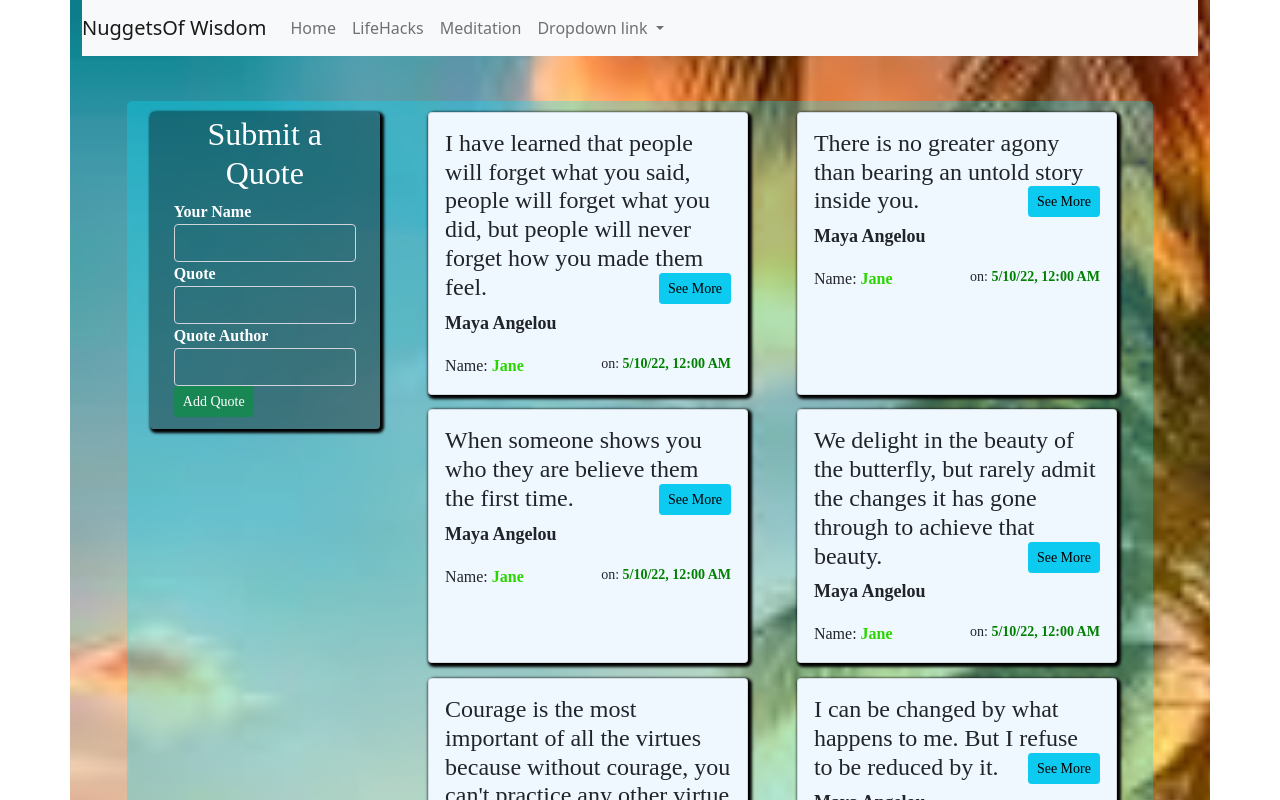
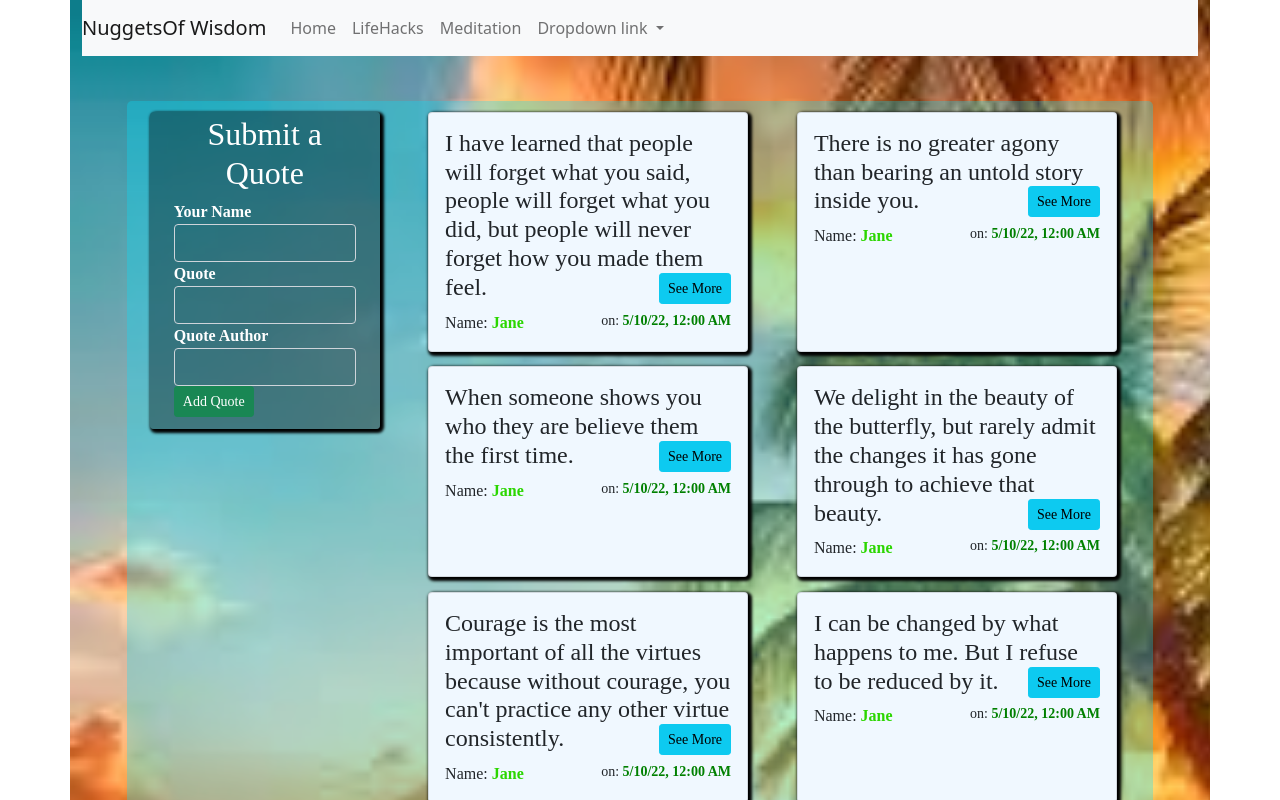
Before and after one commit to Janenjihia/quoz, an Angular app: page / in a window 1280 px wide. Shown: the top 800 px of the page. Built offline with nearby package versions, Linux system fonts and the light colour scheme.

Commit message:
change quotes.html

```diff
--- a/src/app/quotes/quotes.component.html
+++ b/src/app/quotes/quotes.component.html
@@ -11,7 +11,7 @@
           <div *ngFor="let quote of sortQuotes let i= index" class="card" style="width: 20rem;"  >
             <div class="card-body">
               <h4 class="card-title" appHighlightQoute >{{quote.quote}} <button (click)='displayInfo(i)' class="btn btn-info btn-sm" id="quotes-button" >See More</button></h4>
-              <p class="card-text" id="param">{{quote.author}}</p>
+              <!-- <p class="card-text" id="param">{{quote.author}}</p> -->
 
               <app-quote-detail *ngIf='quote.showInfo' bind-quoty='quote' (isRead)='quoteDelete($event,i)'></app-quote-detail>
               <span class="card-subtitle mb-2">Name: <span id="name">{{quote.name}}</span><span id="date">on: <span id="datecolor">{{quote.datePosted|date:'short'}}</span></span></span>
```
